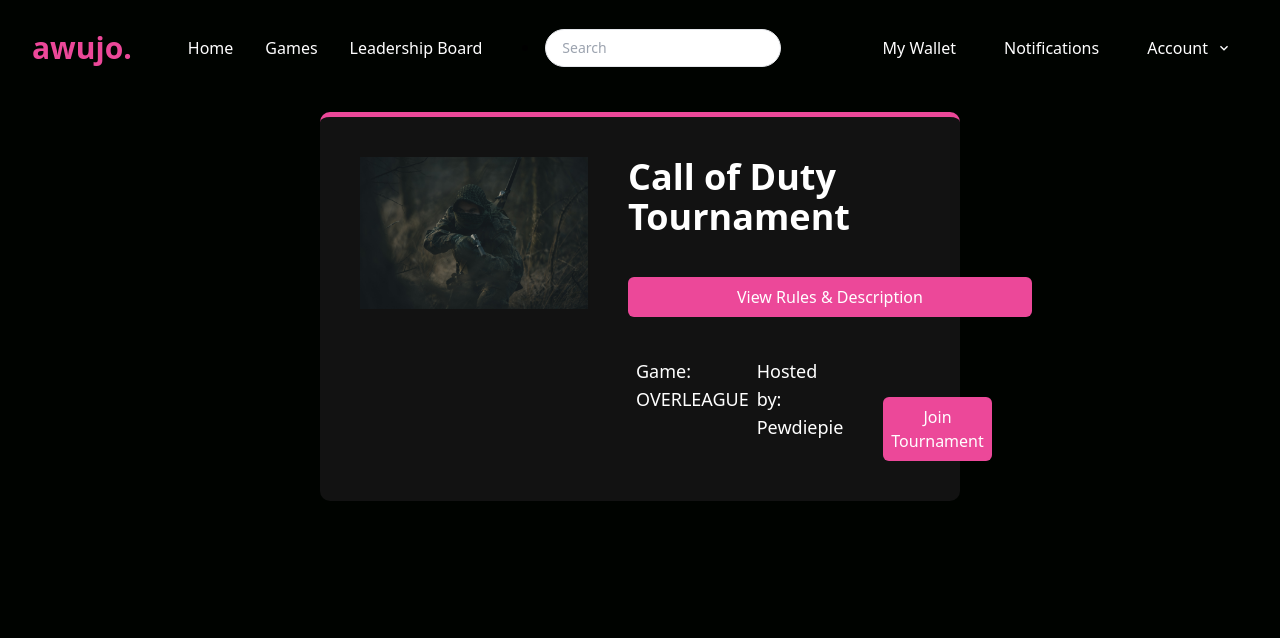
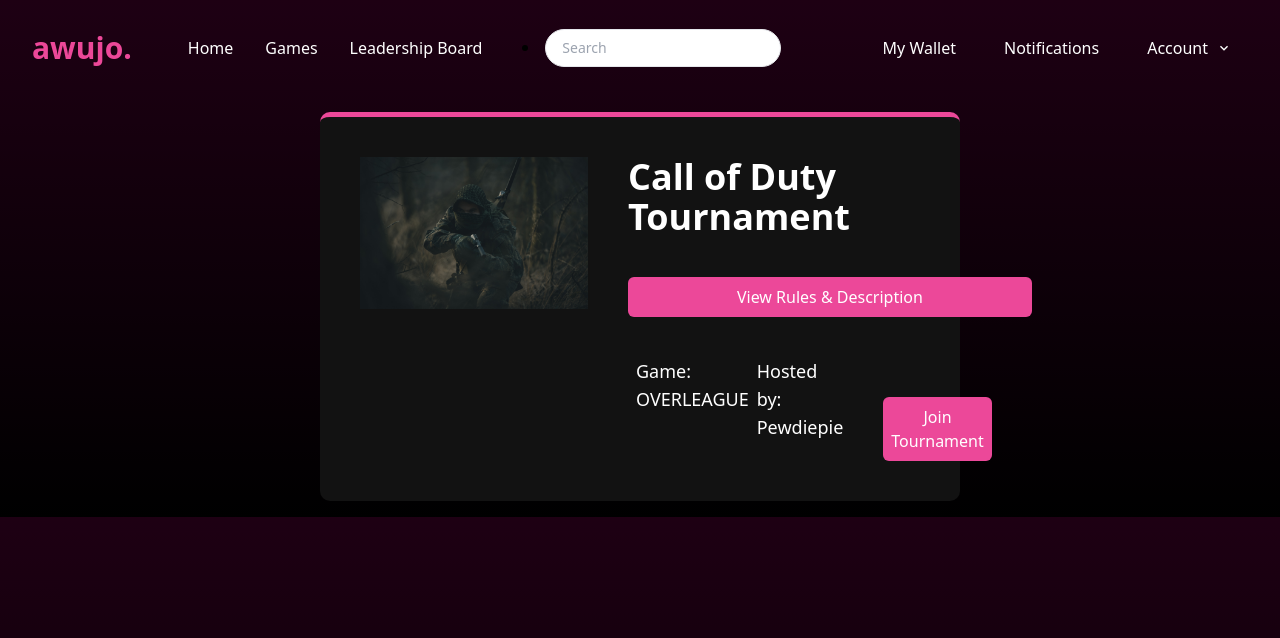
Before and after one commit to davidumoru/awujo, a React (Create React App) app: page / in a window 1280 px wide. Shown: the top 638 px of the page. Built offline with nearby package versions, Linux system fonts and the light colour scheme.

Commit message:
Change Background to Gradient

```diff
--- a/src/index.css
+++ b/src/index.css
@@ -3,7 +3,9 @@
 @tailwind utilities;
 
 body {
-  background-color: #000300;
+  background: linear-gradient(to bottom, #1e1f26, #000000);
+  background-color: #ff0080;
+  background-blend-mode: multiply;
 }
 
 .body-wrapper {
```
